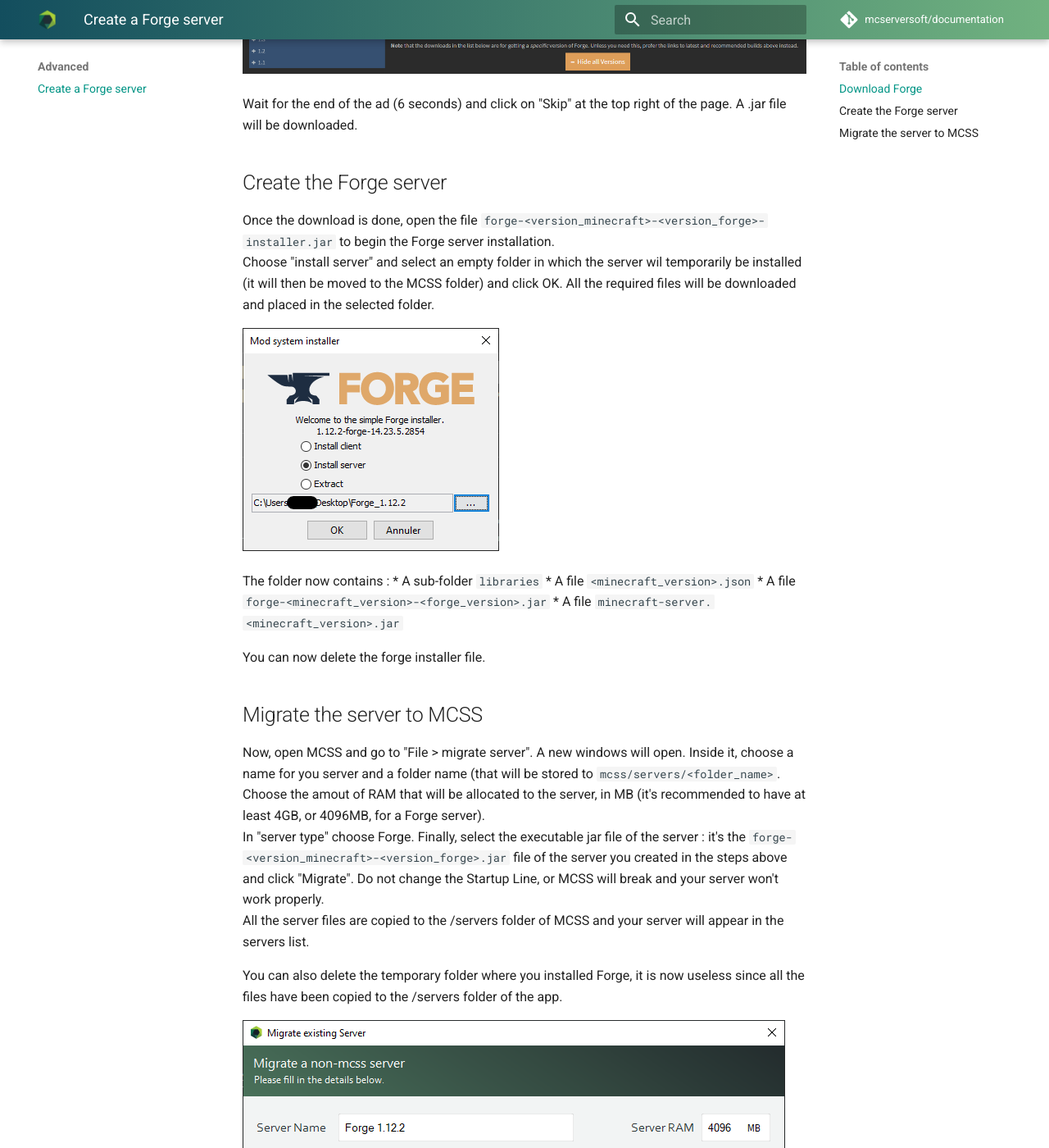
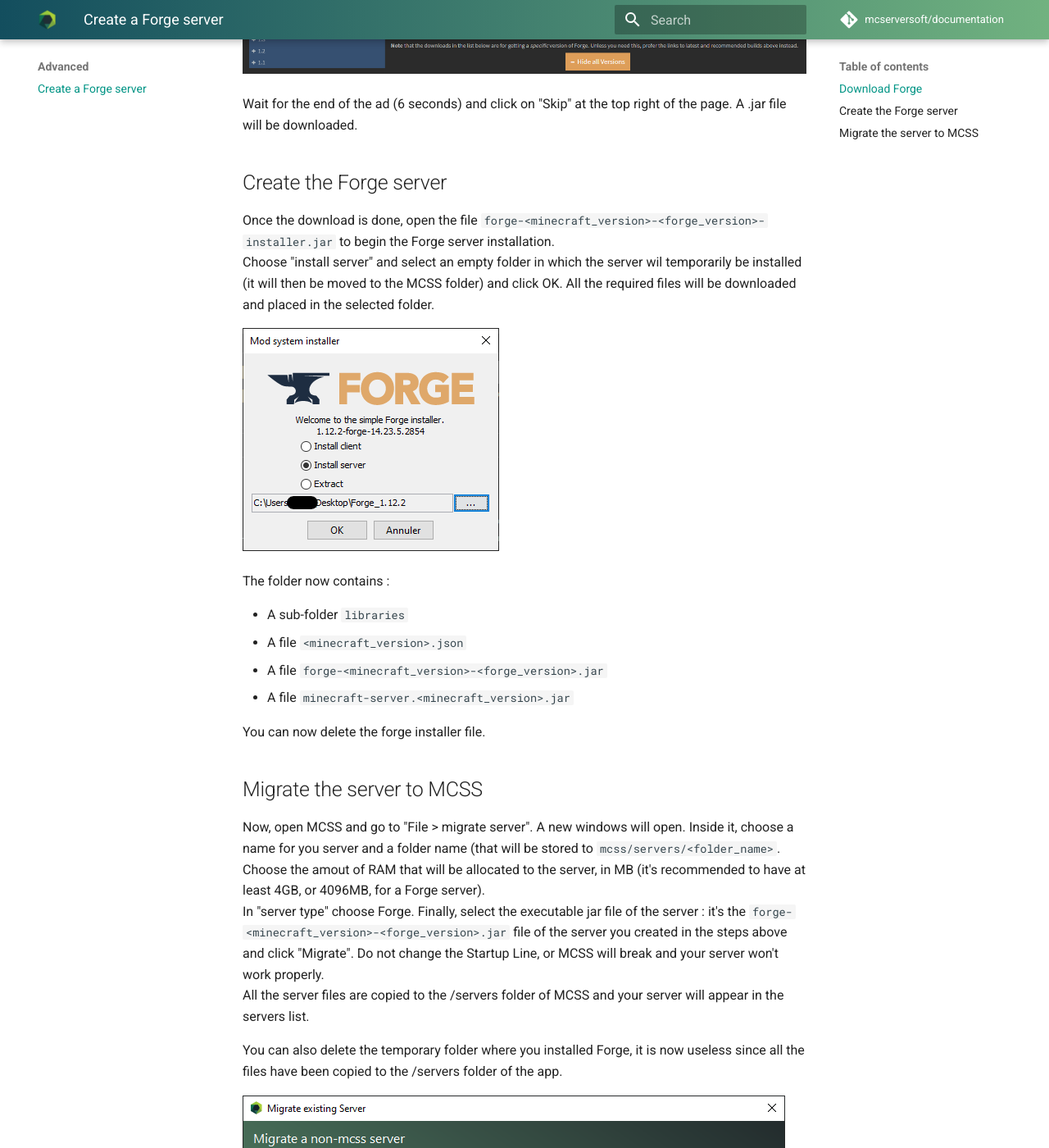
Before and after one commit to mcserversoft/documentation, an MkDocs documentation site: the page built from docs/create-forge-server.md, in a window 1280 px wide and 1400 px high, scrolled down 709 px. Shown: the whole window at 82% size. Built offline with MkDocs 1.6.1 and Material for MkDocs 9.7.7, drawn with Linux system fonts in a browser that asks for light colours; comment, search, counter and statistics services are not loaded.

```diff
--- a/docs/create-forge-server.md
+++ b/docs/create-forge-server.md
@@ -18,12 +18,13 @@ Wait for the end of the ad (6 seconds) and click on "Skip" at the top right of t
 <a name="create-forge-server"></a>
 ## Create the Forge server
 
-Once the download is done, open the file `forge-<version_minecraft>-<version_forge>-installer.jar` to begin the Forge server installation. <br>
+Once the download is done, open the file `forge-<minecraft_version>-<forge_version>-installer.jar` to begin the Forge server installation. <br>
 Choose "install server" and select an empty folder in which the server wil temporarily be installed (it will then be moved to the MCSS folder) and click OK. All the required files will be downloaded and placed in the selected folder.
 
 ![The Forge installer](assets/screenshots/install_forge.png)
 
 The folder now contains :
+
 *   A sub-folder `libraries`
 *   A file `<minecraft_version>.json`
 *   A file `forge-<minecraft_version>-<forge_version>.jar`
@@ -35,7 +36,7 @@ You can now delete the forge installer file.
 ## Migrate the server to MCSS
 
 Now, open MCSS and go to "File > migrate server". A new windows will open. Inside it, choose a name for you server and a folder name (that will be stored to `mcss/servers/<folder_name>`. Choose the amout of RAM that will be allocated to the server, in MB (it's recommended to have at least 4GB, or 4096MB, for a Forge server).<br>
-In "server type" choose Forge. Finally, select the executable jar file of the server : it's the `forge-<version_minecraft>-<version_forge>.jar` file of the server you created in the steps above and click "Migrate". Do not change the Startup Line, or MCSS will break and your server won't work properly.<br>
+In "server type" choose Forge. Finally, select the executable jar file of the server : it's the `forge-<minecraft_version>-<forge_version>.jar` file of the server you created in the steps above and click "Migrate". Do not change the Startup Line, or MCSS will break and your server won't work properly.<br>
 All the server files are copied to the /servers folder of MCSS and your server will appear in the servers list. <br>
 
 You can also delete the temporary folder where you installed Forge, it is now useless since all the files have been copied to the /servers folder of the app.
```
